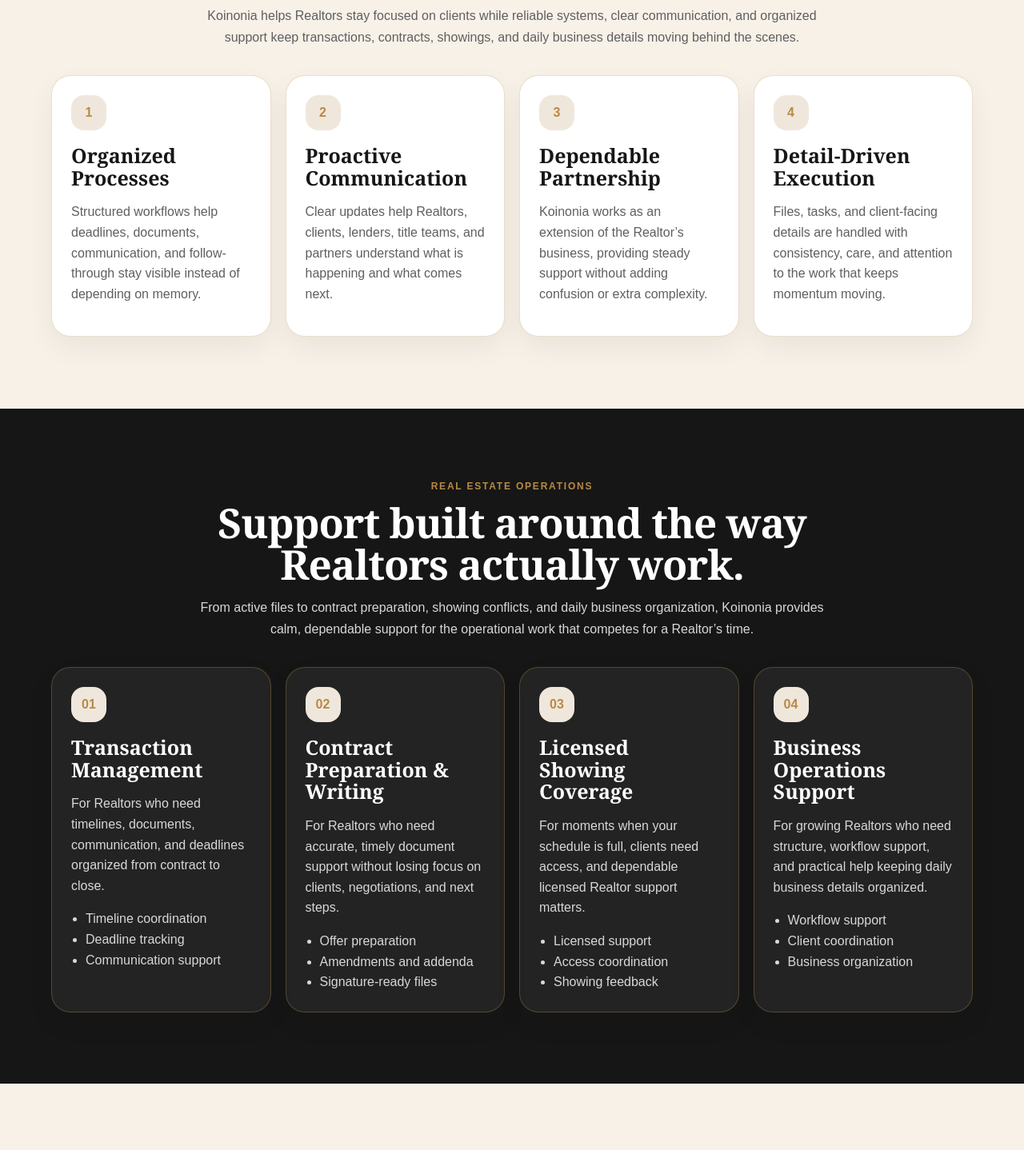
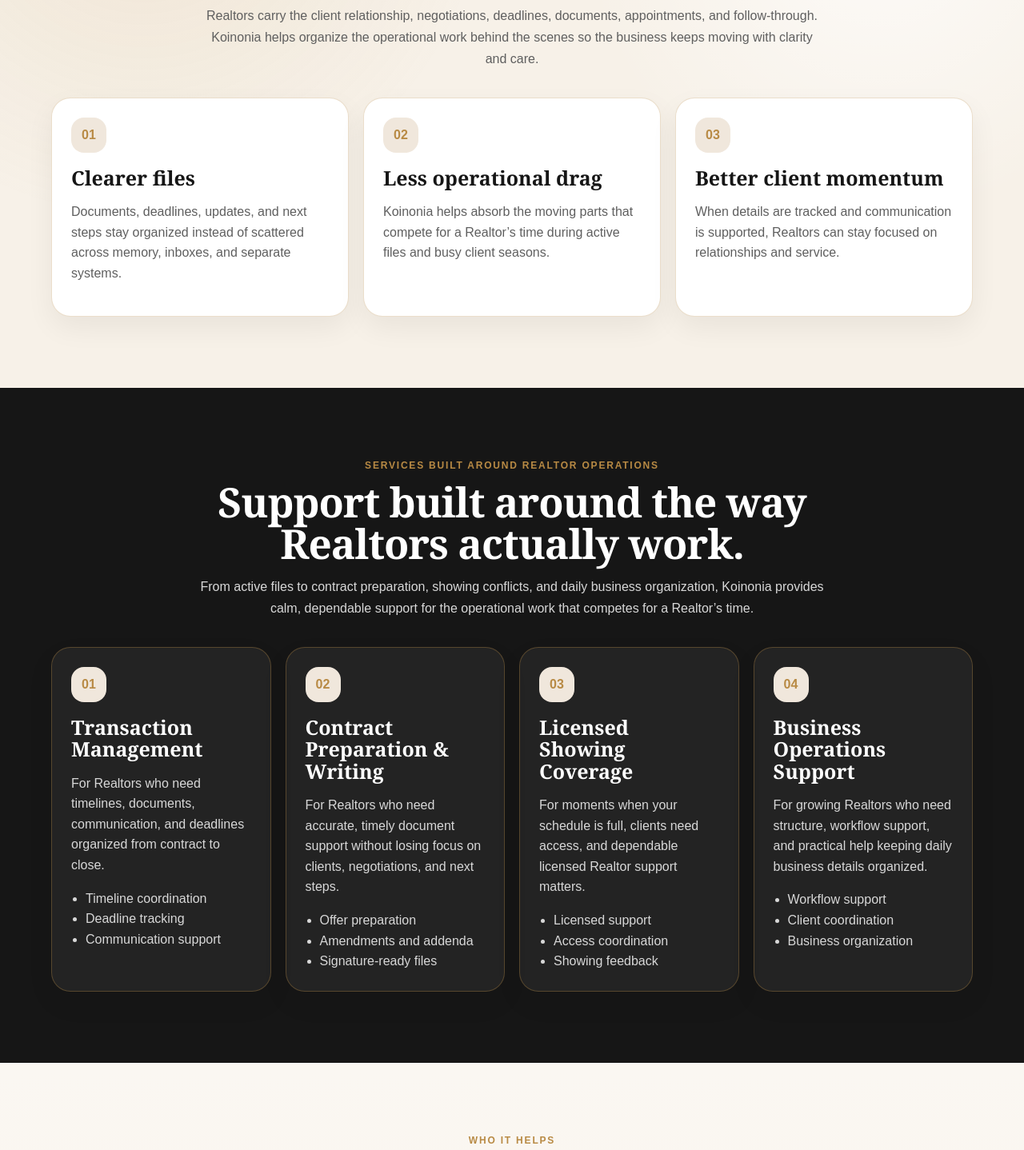
Before and after one commit to KoinoniaTransactions/Reynalds-OS, a Next.js app in the folder apps/web/: page /koinonia in a window 1280 px wide. Shown: the part 1032-2470 px from the top of the page at 80% size. Built offline with nearby package versions, Linux system fonts and the light colour scheme.

Commit message:
Polish Koinonia home page body

```diff
--- a/apps/web/components/site/PageAssemblies/KoinoniaHome.tsx
+++ b/apps/web/components/site/PageAssemblies/KoinoniaHome.tsx
@@ -1,5 +1,5 @@
 import { homeContent } from "@/content/home";
-import { CTA, Footer, Header, Hero, Section, TrustPillars, UniversalCard } from "../index";
+import { CTA, Footer, Header, Hero, Section, UniversalCard } from "../index";
 
 export function KoinoniaHome() {
   return (
@@ -19,10 +19,29 @@ export function KoinoniaHome() {
         variant="fullBleed"
       />
 
-      <TrustPillars />
+      <Section
+        className="koinonia-home-positioning"
+        align="center"
+        eyebrow={homeContent.positioning.eyebrow}
+        title={homeContent.positioning.title}
+        lead={homeContent.positioning.lead}
+      >
+        <div className="koinonia-grid three">
+          {homeContent.positioning.highlights.map((highlight, index) => (
+            <UniversalCard
+              key={highlight.title}
+              eyebrow={`0${index + 1}`}
+              title={highlight.title}
+              body={highlight.body}
+            />
+          ))}
+        </div>
+      </Section>
+
 
       <Section
         variant="band"
+        align="center"
         eyebrow={homeContent.servicesIntro.eyebrow}
         title={homeContent.servicesIntro.title}
         lead={homeContent.servicesIntro.lead}
@@ -41,8 +60,30 @@ export function KoinoniaHome() {
       </Section>
 
       <Section
+        className="koinonia-home-fit"
+        align="center"
+        eyebrow={homeContent.fit.eyebrow}
+        title={homeContent.fit.title}
+        lead={homeContent.fit.lead}
+      >
+        <div className="koinonia-grid three">
+          {homeContent.fit.cards.map((card, index) => (
+            <UniversalCard
+              key={card.title}
+              eyebrow={`0${index + 1}`}
+              title={card.title}
+              body={card.body}
+            />
+          ))}
+        </div>
+      </Section>
+
+      <Section
+        className="koinonia-home-process"
+        align="center"
         eyebrow={homeContent.experience.eyebrow}
         title={homeContent.experience.title}
+        lead={homeContent.experience.lead}
       >
         <div className="koinonia-grid three">
           {homeContent.experience.cards.map((card, index) => (
--- a/apps/web/content/home.ts
+++ b/apps/web/content/home.ts
@@ -10,8 +10,32 @@ export const homeContent = {
     secondaryHref: "/koinonia/contact"
   },
 
+  positioning: {
+    eyebrow: "Behind-the-Scenes Support",
+    title: "Built for the work that keeps real estate moving.",
+    lead:
+      "Realtors carry the client relationship, negotiations, deadlines, documents, appointments, and follow-through. Koinonia helps organize the operational work behind the scenes so the business keeps moving with clarity and care.",
+    highlights: [
+      {
+        title: "Clearer files",
+        body:
+          "Documents, deadlines, updates, and next steps stay organized instead of scattered across memory, inboxes, and separate systems."
+      },
+      {
+        title: "Less operational drag",
+        body:
+          "Koinonia helps absorb the moving parts that compete for a Realtor’s time during active files and busy client seasons."
+      },
+      {
+        title: "Better client momentum",
+        body:
+          "When details are tracked and communication is supported, Realtors can stay focused on relationships and service."
+      }
+    ]
+  },
+
   servicesIntro: {
-    eyebrow: "Real Estate Operations",
+    eyebrow: "Services Built Around Realtor Operations",
     title: "Support built around the way Realtors actually work.",
     lead:
       "From active files to contract preparation, showing conflicts, and daily business organization, Koinonia provides calm, dependable support for the operational work that competes for a Realtor’s time."
@@ -44,9 +68,35 @@ export const homeContent = {
     }
   ],
 
+  fit: {
+    eyebrow: "Who It Helps",
+    title: "For Realtors who need dependable support without adding complexity.",
+    lead:
+      "Koinonia is designed for real estate professionals who want organized follow-through, practical communication support, and a steady operations partner behind the client-facing work.",
+    cards: [
+      {
+        title: "Busy solo agents",
+        body:
+          "When your client load grows but you are not ready to build a full internal team, Koinonia helps create structure around the work that keeps slipping."
+      },
+      {
+        title: "Growing Realtor teams",
+        body:
+          "When multiple people, files, and tasks need coordination, Koinonia helps make the operational work more visible and repeatable."
+      },
+      {
+        title: "Client-focused Realtors",
+        body:
+          "When you want to stay present with clients instead of buried in details, Koinonia helps keep the behind-the-scenes work moving."
+      }
+    ]
+  },
+
   experience: {
-    eyebrow: "The Koinonia Experience",
+    eyebrow: "How It Works",
     title: "Simple support. Clear process.",
+    lead:
+      "The process is intentionally simple: clarify what support is needed, organize the work, and keep the next steps moving.",
     cards: [
       {
         title: "Clarify",
--- a/packages/design-system/styles.css
+++ b/packages/design-system/styles.css
@@ -1297,3 +1297,58 @@ h1 {
     font-size: 17px;
   }
 }
+
+/* Koinonia Home Body Polish */
+.koinonia-home-positioning {
+  position: relative;
+}
+
+.koinonia-home-positioning::before {
+  content: "";
+  position: absolute;
+  inset: 0;
+  pointer-events: none;
+  background:
+    radial-gradient(circle at 14% 10%, rgba(184, 138, 68, 0.12), transparent 34%),
+    radial-gradient(circle at 86% 18%, rgba(255, 255, 255, 0.72), transparent 30%);
+}
+
+.koinonia-home-positioning .koinonia-container {
+  position: relative;
+  z-index: 1;
+}
+
+.koinonia-home-positioning .koinonia-card,
+.koinonia-home-fit .koinonia-card,
+.koinonia-home-process .koinonia-card {
+  min-height: 100%;
+}
+
+.koinonia-home-fit {
+  background:
+    linear-gradient(180deg, rgba(255, 255, 255, 0.44), rgba(247, 241, 232, 0.18));
+}
+
+.koinonia-home-fit .koinonia-card {
+  border-color: rgba(184, 138, 68, 0.34);
+}
+
+.koinonia-home-process .koinonia-card {
+  background:
+    linear-gradient(180deg, #ffffff 0%, rgba(255, 255, 255, 0.72) 100%);
+}
+
+.koinonia-home-process .koinonia-card .koinonia-card-eyebrow,
+.koinonia-home-fit .koinonia-card .koinonia-card-eyebrow,
+.koinonia-home-positioning .koinonia-card .koinonia-card-eyebrow {
+  color: var(--ros-gold);
+}
+
+@media (max-width: 860px) {
+  .koinonia-home-positioning,
+  .koinonia-home-fit,
+  .koinonia-home-process {
+    padding-top: 54px;
+    padding-bottom: 54px;
+  }
+}
```
